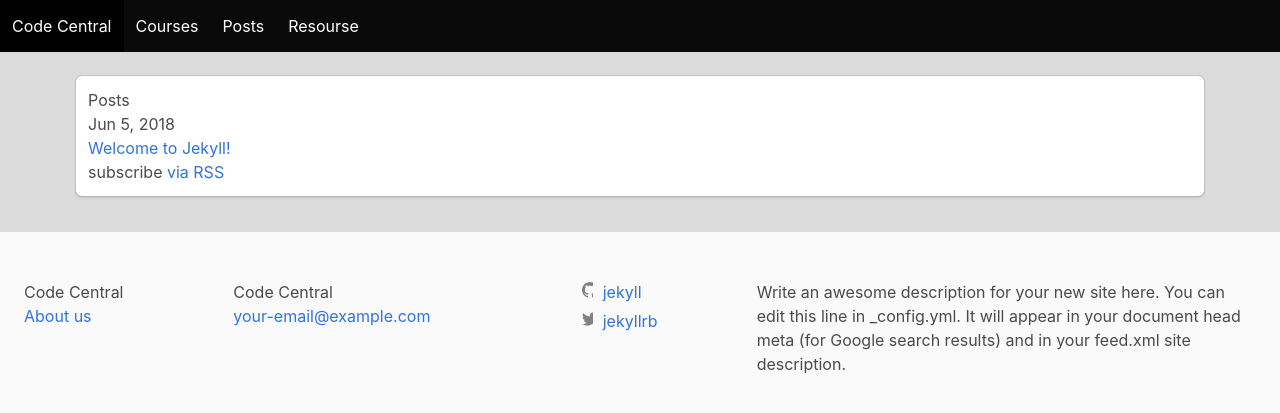
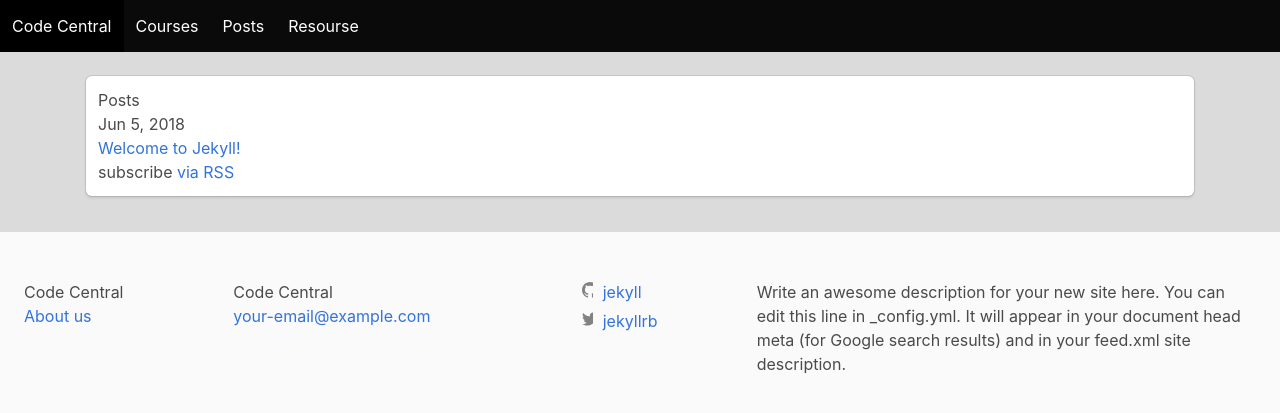
Before and after one commit to sean-jo/loldoc-jekyll, a Jekyll site: the page built from index.md, in a window 1280 px wide. Shown: the top 413 px of the page. Built offline with Jekyll 4.4.1, drawn with Linux system fonts in a browser that asks for light colours.

Commit message:
충돌될 파일들

```diff
--- a/_includes/aside.html
+++ b/_includes/aside.html
@@ -1,6 +1,6 @@
 {% if page.path contains '_docs' or page.path contains 'posts' %}
 <aside class="column is-narrow is-hidden-touch box bukyll-aside">
   <div class="ad-area" style="width: 160px;">&nbsp;</div>
-  <div class="text-center" style="width: 160px;">Lorem ipsum dolor sit amet.</div>
+  <div class="text-center" style="width: 160px;">Lorem ipsum dolor sit.</div>
 </aside>
 {% endif %}
--- a/_layouts/default.html
+++ b/_layouts/default.html
@@ -12,7 +12,7 @@
         <section class="columns">
           {%- include sidenav.html -%}
 
-          <div class="column box">
+          <div class="column box bukyll-content">
             {{ content }}
           </div>
 
--- a/_sass/bukyll.scss
+++ b/_sass/bukyll.scss
@@ -2,6 +2,11 @@
 
 main.section {
   margin-top: 40px;
+}
+
+.bukyll-content {
+  margin-left: 10px;
+  margin-right: 10px;
 }
 
 .bukyll-nav {
```
